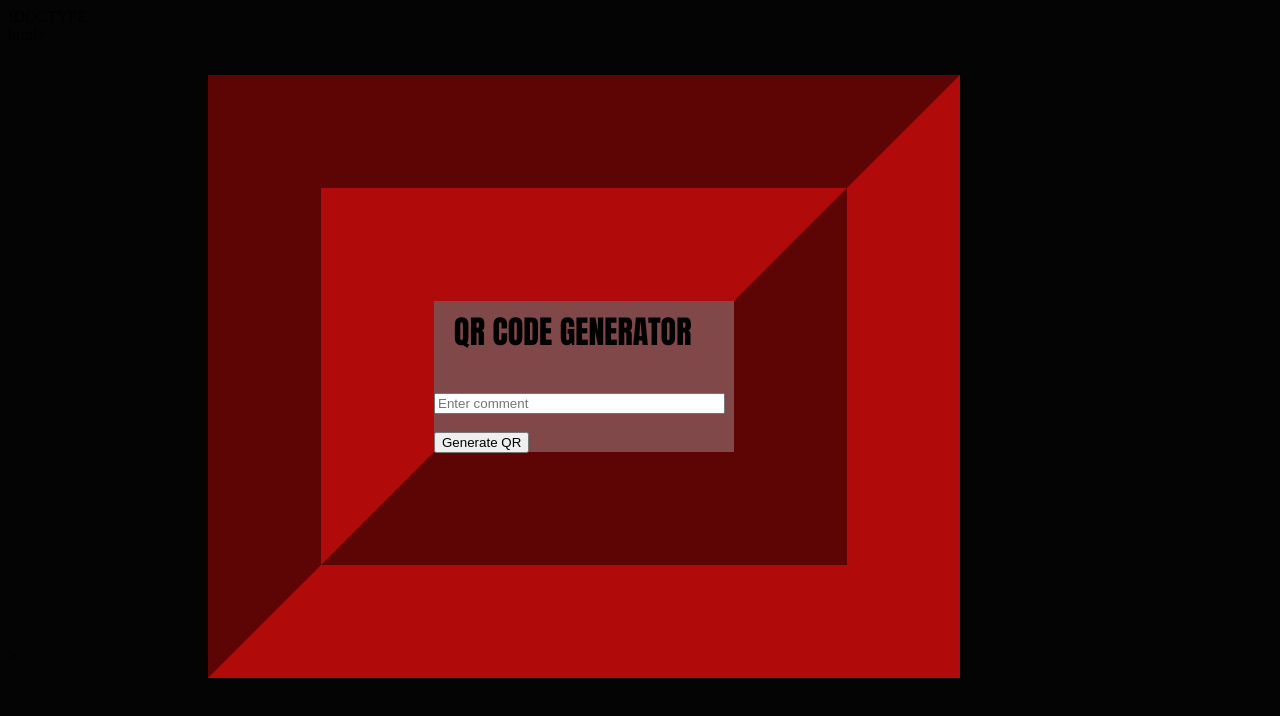
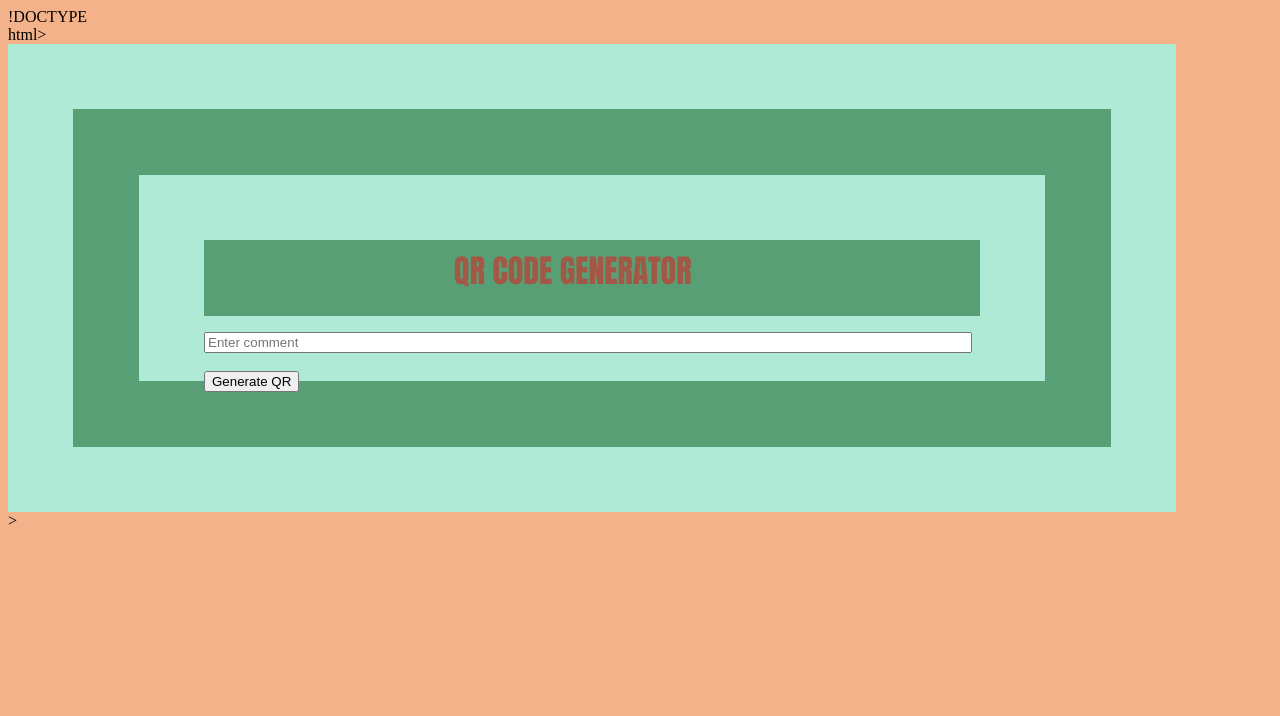
Before and after one commit to Naveen-005/QR-code-generator, a plain HTML site: page index.html in a window 1280 px wide. Drawn offline with Linux system fonts and the light colour scheme.

Commit message:
Update qr.css

```diff
--- a/qr.css
+++ b/qr.css
@@ -1,20 +1,29 @@
 .box {
     width: 100px;
-    height: 200px;
-    background-color: rgb(4, 4, 4);
+    height: 70px;
+    background-color: rgb(243, 178, 138);
     position: relative;
 
   }
   .small_box{
-    width:300px;
-    height: 4cm;
-    background-color:rgb(128, 72, 72);
+    width:776px;
+    height:2cm;
+    background-color:rgb(89, 159, 118);
     position:relative;
-    left:200px;
-    top:31px;
-    border:6cm;
-    border-color: rgb(177, 10, 10);
-    border-style:groove;
+    border:5.2cm;
+    border-color:rgb(175, 234, 214);
+    border-style:double;
+    padding:-1cm;
+
+  }
+  .bow
+  {
+    border:1cm;
+    border-color:rgb(84, 18, 18);
+    border-style:double;
+    position: relative;
+    width:30.9cm;
+    left: 0.3cm;
 
   }
   #head
@@ -22,10 +31,10 @@
     position: relative;
     top: -15px;
      font-family:Impact, 'Arial Narrow Bold', sans-serif;
-     color:black;
-     left: 20px;
+     color:rgba(228, 24, 27, 0.532);
+     left: 250px;
   }
   #content
   {
-    width: 97%;
+    width: 99%;
  }
```
